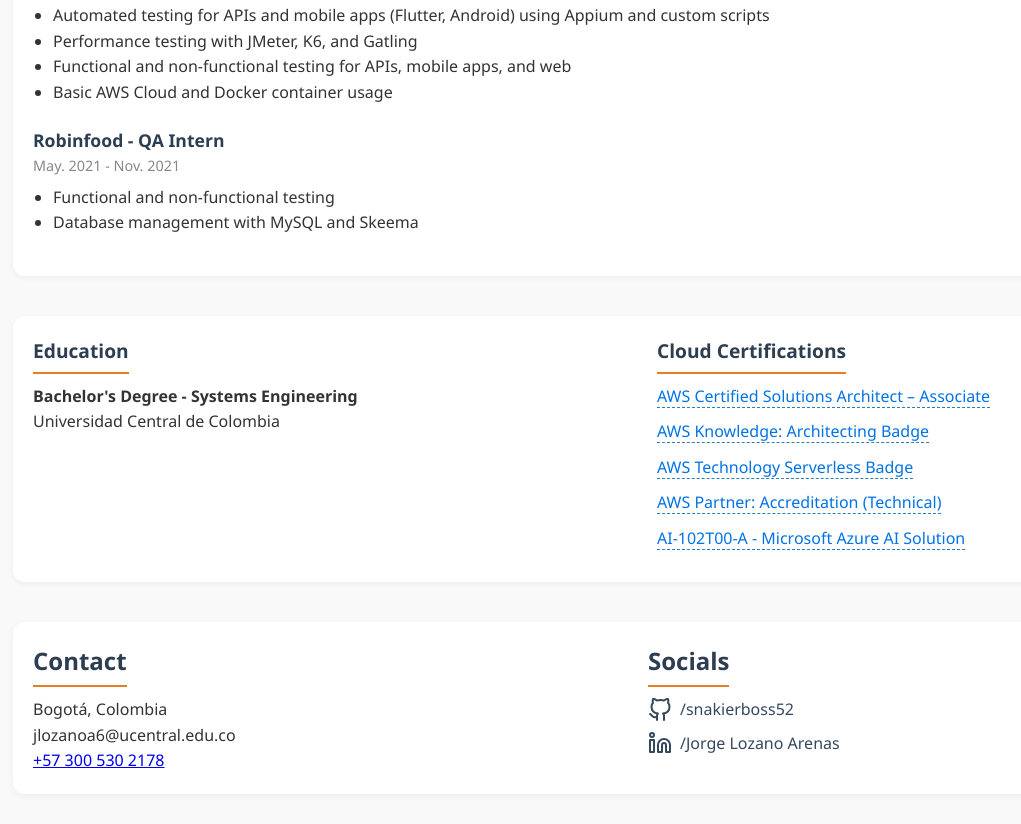
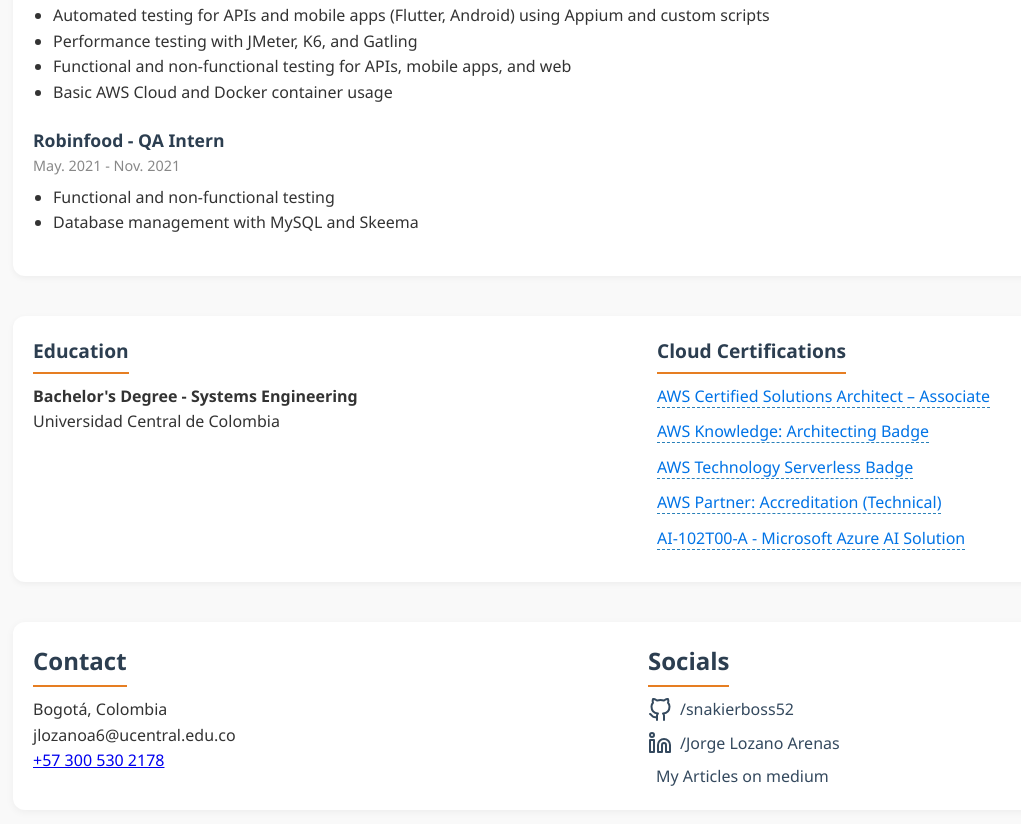
Before and after one commit to snakierboss52/cicd-cv, a website: page index.html in a window 1280 px wide. Shown: the part 2022-2846 px from the top of the page, without its empty margins (7-1028 px from the left). Drawn offline with nearby package versions, Linux system fonts and the light colour scheme.

Commit message:
feat: improve changes

```diff
--- a/index.html
+++ b/index.html
@@ -202,6 +202,10 @@
           <i data-feather="linkedin"></i>
           <span>/Jorge Lozano Arenas</span>
         </a>
+        <a href="https://medium.com/@jlozanoa6" target="_blank" class="social_item">
+          <i data-feather="medium"></i>
+          <span>My Articles on medium</span>
+        </a>
       </div>
     </section>
   </footer>
```
